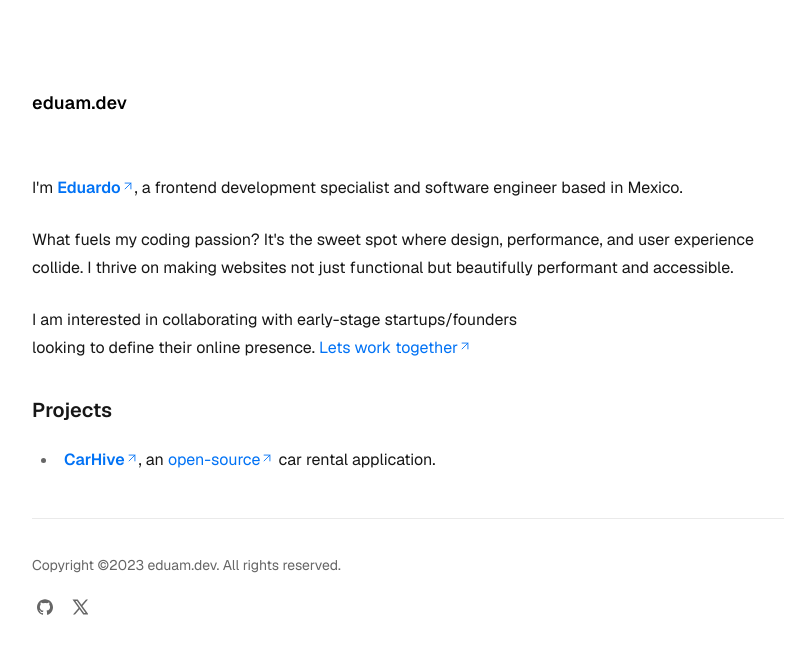
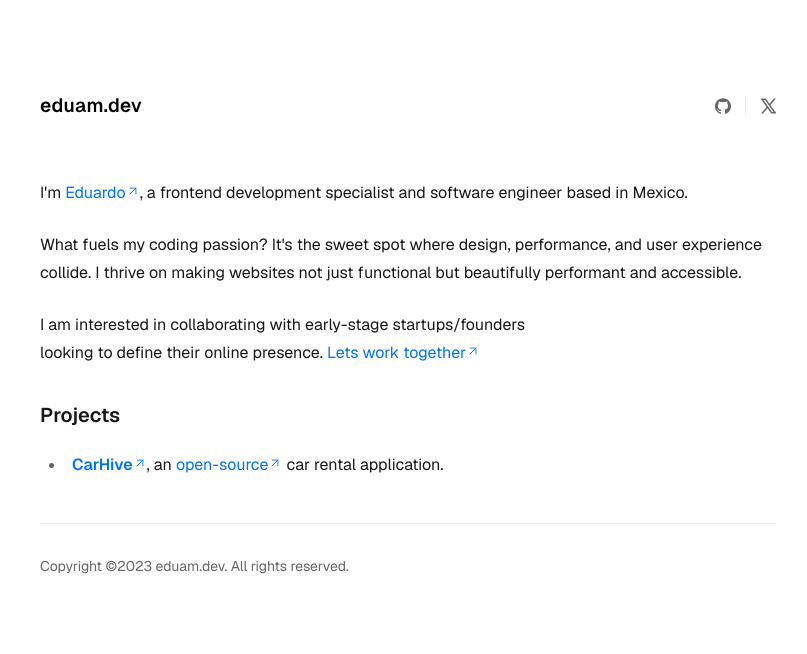
Before and after one commit to eduamdev/eduam.dev, a Next.js app: page / in a window 1280 px wide. Shown: the top 654 px of the page, without its empty margins (232-1039 px from the left). Built offline with nearby package versions, Linux system fonts and the light colour scheme.

Commit message:
chores...

```diff
--- a/app/components/social-links.tsx
+++ b/app/components/social-links.tsx
@@ -1,5 +1,6 @@
 import { Icons } from '@/app/components/icons';
 import { siteConfig } from '@/config/site';
+import { Separator } from './ui/separator';
 
 export function SocialLinks() {
   const {
@@ -9,7 +10,7 @@ export function SocialLinks() {
   return (
     <div className="flex">
       <ul className="m-0 inline-flex items-center p-0 pl-[5px]">
-        <li className="mr-[19px] inline-flex leading-[0]">
+        <li className=" inline-flex leading-[0]">
           <a
             href={github.url}
             rel="noopener"
@@ -20,7 +21,12 @@ export function SocialLinks() {
             <Icons.github className="h-4 w-4" />
           </a>
         </li>
-        <li className="mr-[19px] inline-flex leading-[0]">
+        <Separator
+          orientation="vertical"
+          className="mx-3.5 h-[19px] w-[1px] bg-[hsla(0,0%,92%,1)] dark:bg-[hsla(0,0%,12%,1)]"
+          decorative
+        />
+        <li className=" inline-flex leading-[0]">
           <a
             href={xcom.url}
             rel="noopener"
--- a/app/layout.tsx
+++ b/app/layout.tsx
@@ -1,4 +1,4 @@
-import type { Metadata } from 'next';
+import type { Metadata, Viewport } from 'next';
 import '@/app/styles/globals.css';
 import { fontSans } from '@/lib/fonts';
 import { ThemeProvider } from '@/app/components/theme-provider';
@@ -60,11 +60,14 @@ export const metadata: Metadata = {
   manifest: siteConfig.manifest,
 };
 
-export const viewport = {
+export const viewport: Viewport = {
   themeColor: [
     { media: '(prefers-color-scheme: light)', color: 'white' },
     { media: '(prefers-color-scheme: dark)', color: 'black' },
   ],
+  colorScheme: 'light dark',
+  width: 'device-width',
+  initialScale: 1,
 };
 
 interface RootLayoutProps {
--- a/app/page.tsx
+++ b/app/page.tsx
@@ -13,7 +13,10 @@ export default function HomePage() {
   return (
     <div className="mx-auto flex max-w-[--content-width] flex-col gap-6 px-6 py-12 sm:py-20 xl:py-24">
       <header className="pb-10">
-        <Icons.wordmark className="h-[14px] w-auto shrink-0" />
+        <div className="flex items-center justify-between gap-10">
+          <Icons.wordmark className="h-[15px] w-auto shrink-0" />
+          <SocialLinks />
+        </div>
       </header>
       <main>
         <article className="flex flex-col">
@@ -21,14 +24,12 @@ export default function HomePage() {
             <p>
               <Balancer>
                 I&apos;m{' '}
-                <strong>
-                  <a href={github.url} rel="noreferrer">
-                    Eduardo
-                    <span className="inline-flex">
-                      <Icons.arrowUpRight className="h-[14px] w-[14px]" />
-                    </span>
-                  </a>
-                </strong>
+                <a href={github.url} target="_blank" rel="noreferrer">
+                  Eduardo
+                  <span className="inline-flex">
+                    <Icons.arrowUpRight className="h-[14px] w-[14px]" />
+                  </span>
+                </a>
                 , a frontend development specialist and software engineer based
                 in Mexico.
               </Balancer>
@@ -45,7 +46,7 @@ export default function HomePage() {
               <Balancer>
                 I am interested in collaborating with early-stage
                 startups/founders looking to define their online presence.{' '}
-                <a href={linkedin.url} rel="noopener">
+                <a href={linkedin.url} target="_blank" rel="noopener">
                   Lets work together
                   <span className="inline-flex">
                     <Icons.arrowUpRight className="h-[14px] w-[14px]" />
@@ -57,7 +58,11 @@ export default function HomePage() {
             <ul>
               <li>
                 <strong>
-                  <a href="https://carhive.eduam.dev/" rel="noreferrer">
+                  <a
+                    href="https://carhive.eduam.dev/"
+                    target="_blank"
+                    rel="noreferrer"
+                  >
                     CarHive
                     <span className="inline-flex">
                       <Icons.arrowUpRight className="h-[14px] w-[14px]" />
@@ -65,7 +70,11 @@ export default function HomePage() {
                   </a>
                 </strong>
                 , an{' '}
-                <a href={`${github.url}/carhive`} rel="noreferrer">
+                <a
+                  href={`${github.url}/carhive`}
+                  target="_blank"
+                  rel="noreferrer"
+                >
                   open-source
                   <span className="inline-flex">
                     <Icons.arrowUpRight className="h-[14px] w-[14px]" />
@@ -79,19 +88,16 @@ export default function HomePage() {
       </main>
       <Separator
         orientation="horizontal"
-        className="h-[1px] w-full bg-[#eaeaea] dark:bg-[#333]"
+        className="h-[1px] w-full bg-[hsla(0,0%,92%,1)] dark:bg-[hsla(0,0%,12%,1)]"
         decorative
       />
-      <footer className="pt-3">
+      <footer className="pt-2">
         <span className="select-none text-sm text-[#666] dark:text-[#888]">
           <Balancer>
             Copyright ©{new Date().getFullYear()} eduam.dev. All rights
             reserved.
           </Balancer>
         </span>
-        <div className="mt-5">
-          <SocialLinks />
-        </div>
       </footer>
     </div>
   );
--- a/app/styles/globals.css
+++ b/app/styles/globals.css
@@ -4,7 +4,7 @@
 
 @layer base {
   :root {
-    --content-width: 50rem;
+    --content-width: 49rem;
 
     --selection-bg-color: hsla(212, 100%, 41%, 1);
     --selection-text-color: theme('colors.white');
@@ -43,6 +43,13 @@
     overflow-x: hidden;
   }
 
+  a {
+    /* Prevent tap highlight and tap callout */
+    touch-action: pan-y;
+    -webkit-tap-highlight-color: transparent;
+    -webkit-touch-callout: none;
+  }
+
   @media (prefers-color-scheme: dark) {
     body {
       background-color: black;
--- a/app/styles/prose.css
+++ b/app/styles/prose.css
@@ -28,7 +28,6 @@
 
 .prose a {
   color: #0072f5;
-  touch-action: pan-y;
   transition-delay: 0s;
   transition-duration: 0.2s;
   transition-property: color;
```
